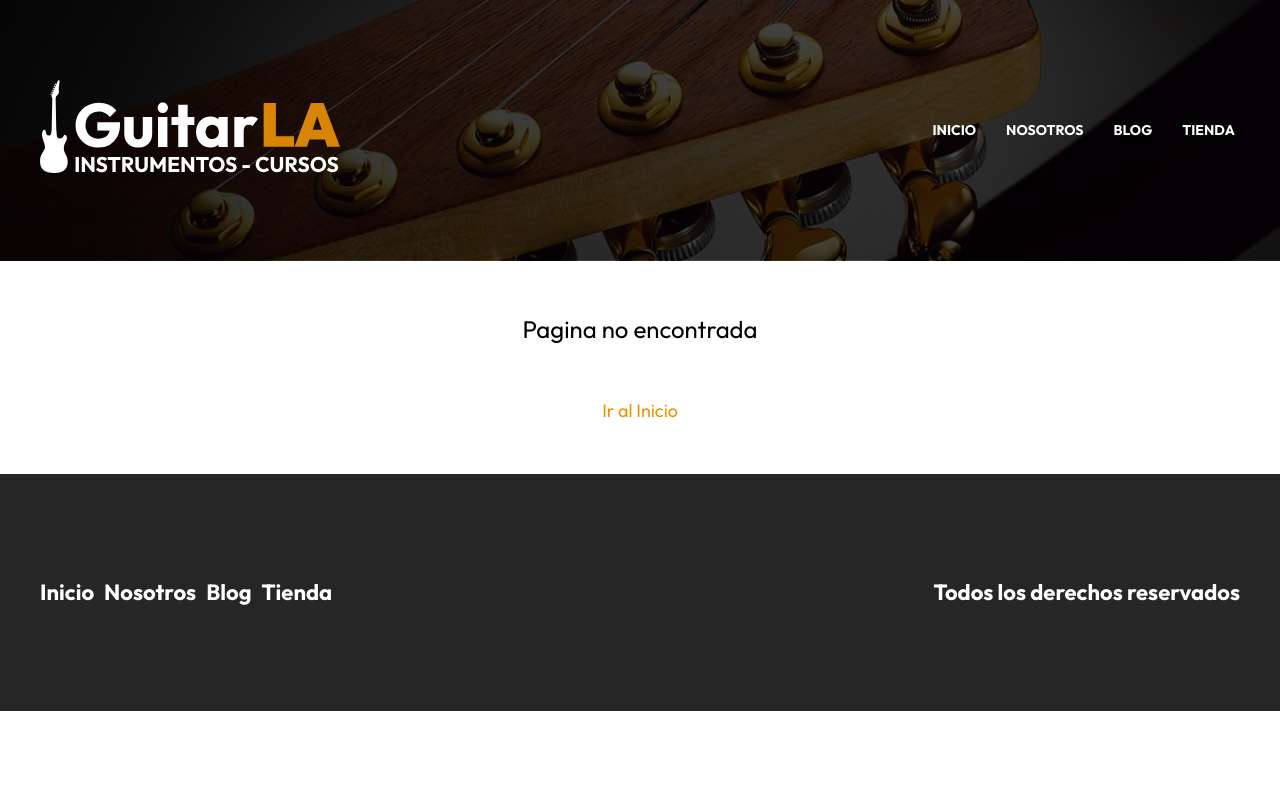
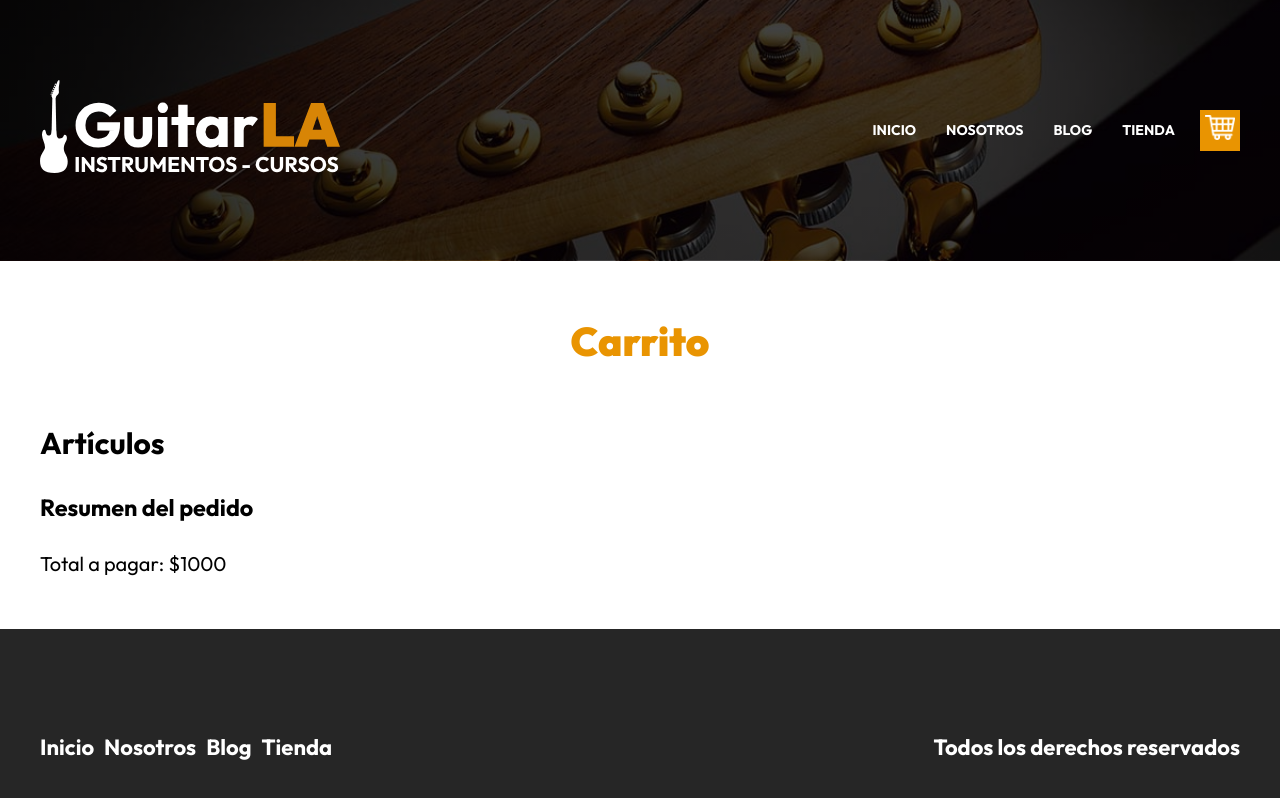
Before and after one commit to renier1989/guitarla-next, a Next.js app: page /carrito in a window 1280 px wide. Before the commit this address had no page. Shown: the top 798 px of the page. Built offline with nearby package versions, Linux system fonts and the light colour scheme.

Commit message:
Class270. Creando el Enlace y la página

```diff
--- a/components/header.js
+++ b/components/header.js
@@ -21,6 +21,9 @@
           <Link href="/nosotros" className={router.pathname === '/nosotros' ? styles.active : '' }>Nosotros</Link>
           <Link href="/blog" className={router.pathname === '/blog' ? styles.active : '' }>Blog</Link>
           <Link href="/tienda" className={router.pathname === '/tienda' ? styles.active : '' }>Tienda</Link>
+          <Link href="/carrito" className={router.pathname === '/carrito' ? styles.active : '' }>
+            <Image src="/img/carrito.png" width={30} height={25} />
+          </Link>
         </nav>
       </div>
     </header>
--- /dev/null
+++ b/pages/carrito.js
@@ -0,0 +1,23 @@
+import Layout from "@/components/layout";
+import styles from "../styles/carrito.module.css"
+
+export default function Carrito() {
+  return (
+    <Layout
+        title="Carrito de Compras"
+    >
+        <main className="contenedor">
+        <h1 className="heading">Carrito</h1>
+        <div>
+            <div>
+                <h2>Artículos</h2>
+            </div>
+            <aside>
+                <h3>Resumen del pedido</h3>
+                <p>Total a pagar: $1000</p>
+            </aside>
+        </div>
+        </main>
+    </Layout>
+  )
+}
--- a/styles/header.module.css
+++ b/styles/header.module.css
@@ -21,6 +21,7 @@
 .navegacion{
     margin-top: 5rem;
     display:flex;
+    align-items: center;
     gap:2rem;
 }
 @media(min-width: 768px){
```
Also changed, not shown: styles/carrito.module.css (added).
